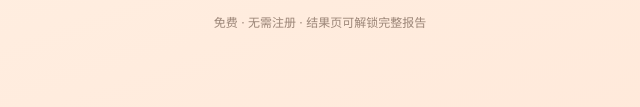
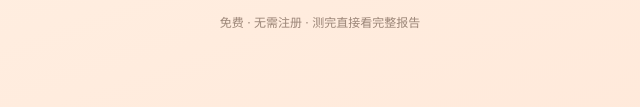
Before and after one commit to 1510075691/pawtype, a plain HTML site: page index.html in a window 1280 px wide. Shown: the part 690-797 px from the top of the page, 320-960 px from the left. Drawn offline with Linux system fonts and the light colour scheme.

Commit message:
去掉站内支付，测完直接看完整报告

```diff
--- a/index.html
+++ b/index.html
@@ -38,7 +38,7 @@
       </div>
 
       <button id="btn-start" class="primary-btn" disabled>开始测试</button>
-      <p class="home-tip">免费 · 无需注册 · 结果页可解锁完整报告</p>
+      <p class="home-tip">免费 · 无需注册 · 测完直接看完整报告</p>
     </div>
   </div>
 
```
